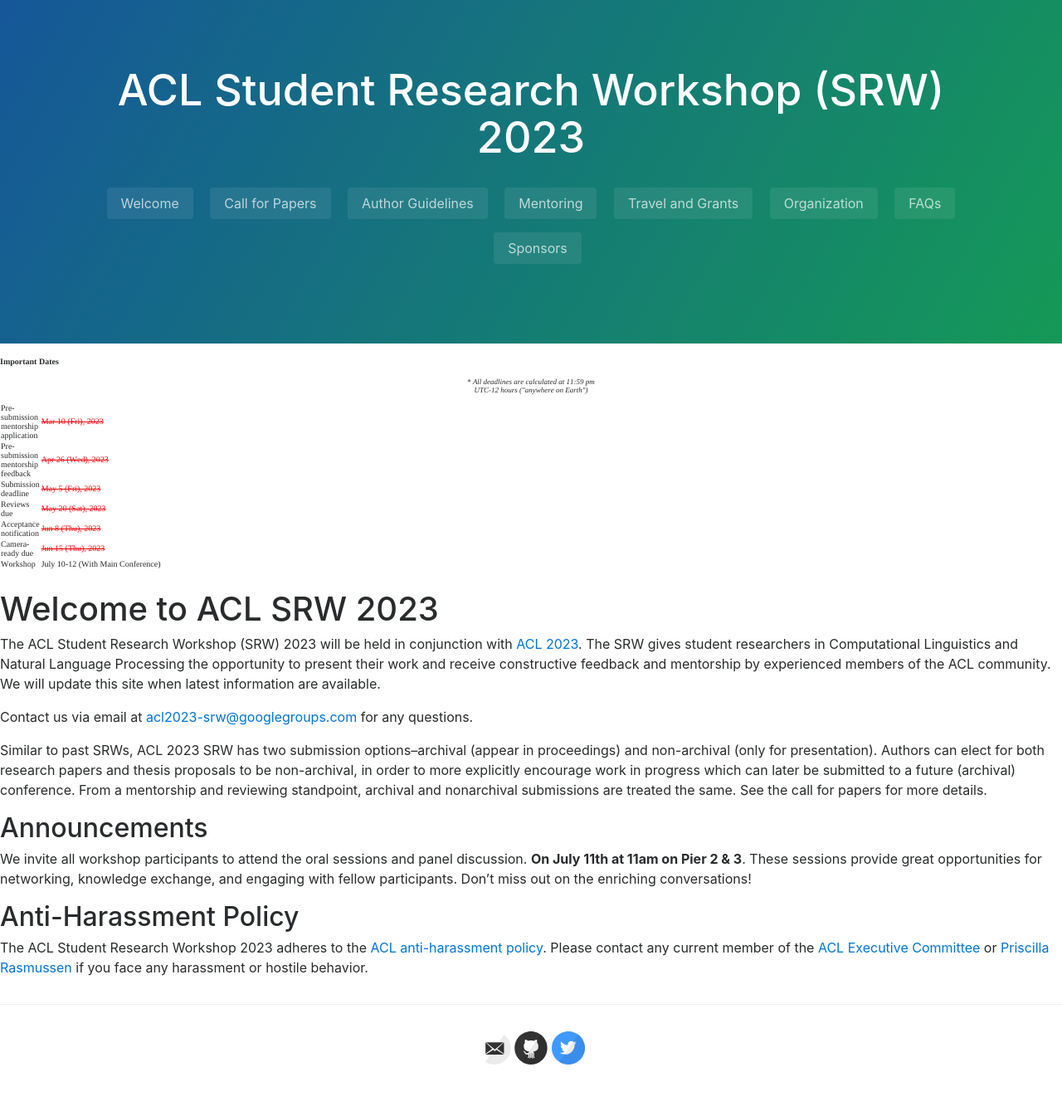
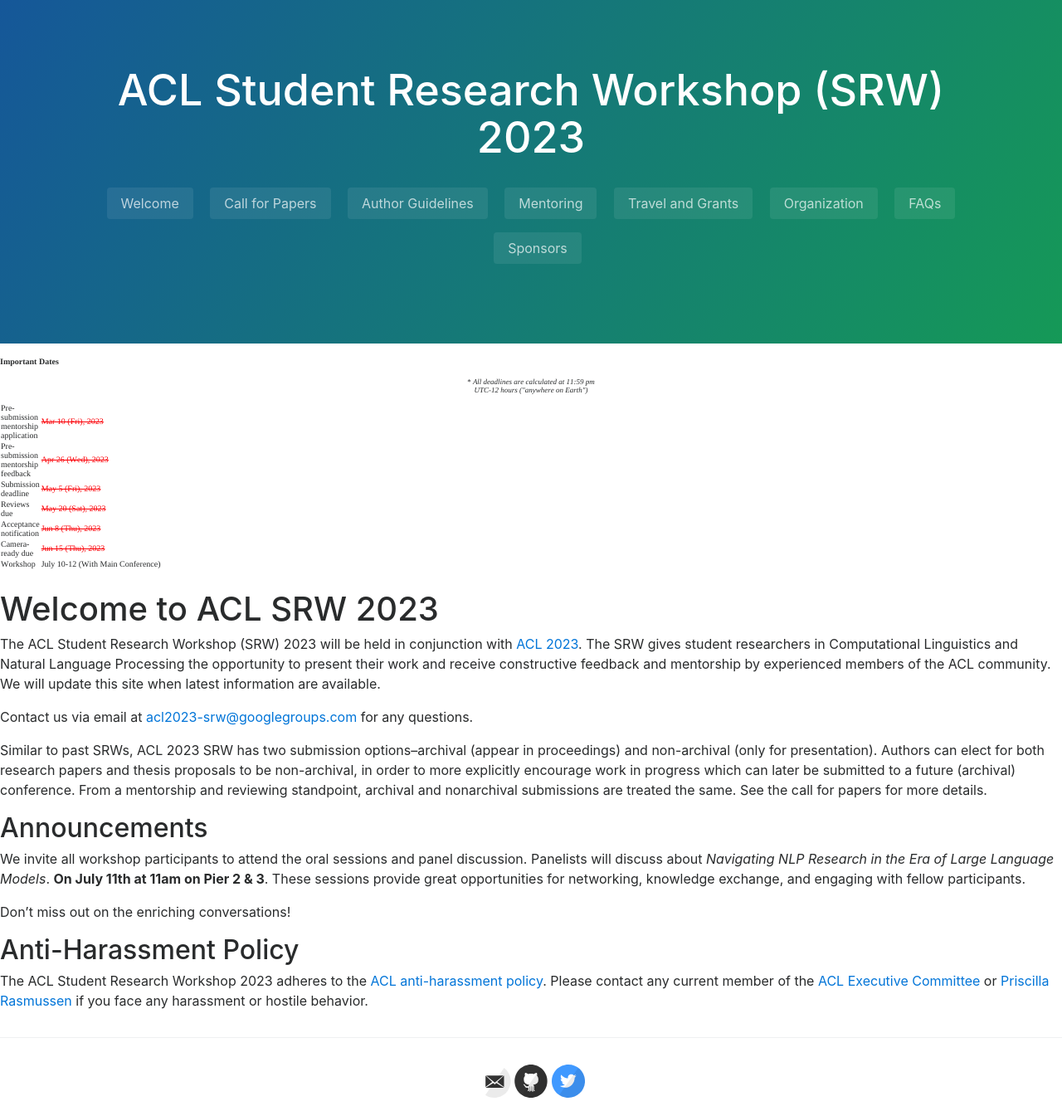
Before and after one commit to acl2025-srw/acl2025-srw.github.io, a Jekyll site: the page built from index.md, in a window 1280 px wide. Shown: the whole page at 83% size. Built offline with Jekyll 4.4.1, drawn with Linux system fonts in a browser that asks for light colours; before the commit the page ends 1305 px from its top, so only the background shows below that.

Commit message:
Added title of the panel

```diff
--- a/index.md
+++ b/index.md
@@ -26,7 +26,9 @@
 
 ## Announcements
 
-We invite all workshop participants to attend the oral sessions and panel discussion. **On July 11th at 11am on Pier 2 & 3**. These sessions provide great opportunities for networking, knowledge exchange, and engaging with fellow participants. Don't miss out on the enriching conversations!
+We invite all workshop participants to attend the oral sessions and panel discussion. Panelists will discuss about  *Navigating NLP Research in the Era of Large Language Models*. **On July 11th at 11am on Pier 2 & 3**. These sessions provide great opportunities for networking, knowledge exchange, and engaging with fellow participants.
+
+Don't miss out on the enriching conversations!
 
 <!--[June 6th, 1:35pm AoE] <b>Attention paper authors</b>, please be informed that the decisions for the workshop will require an additional day. We apologize for the delay and appreciate your patience. You can expect to receive an email from us informing you of the decisions soon.-->
 
```
